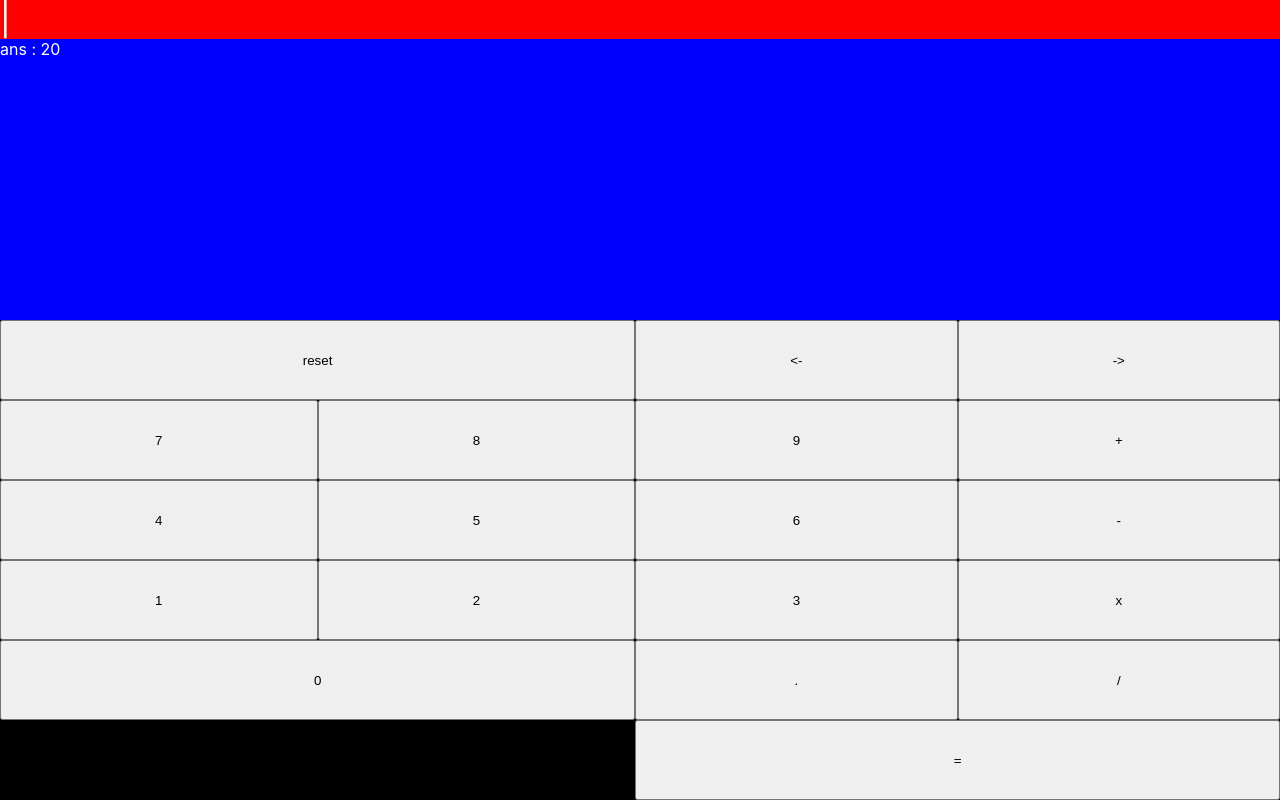
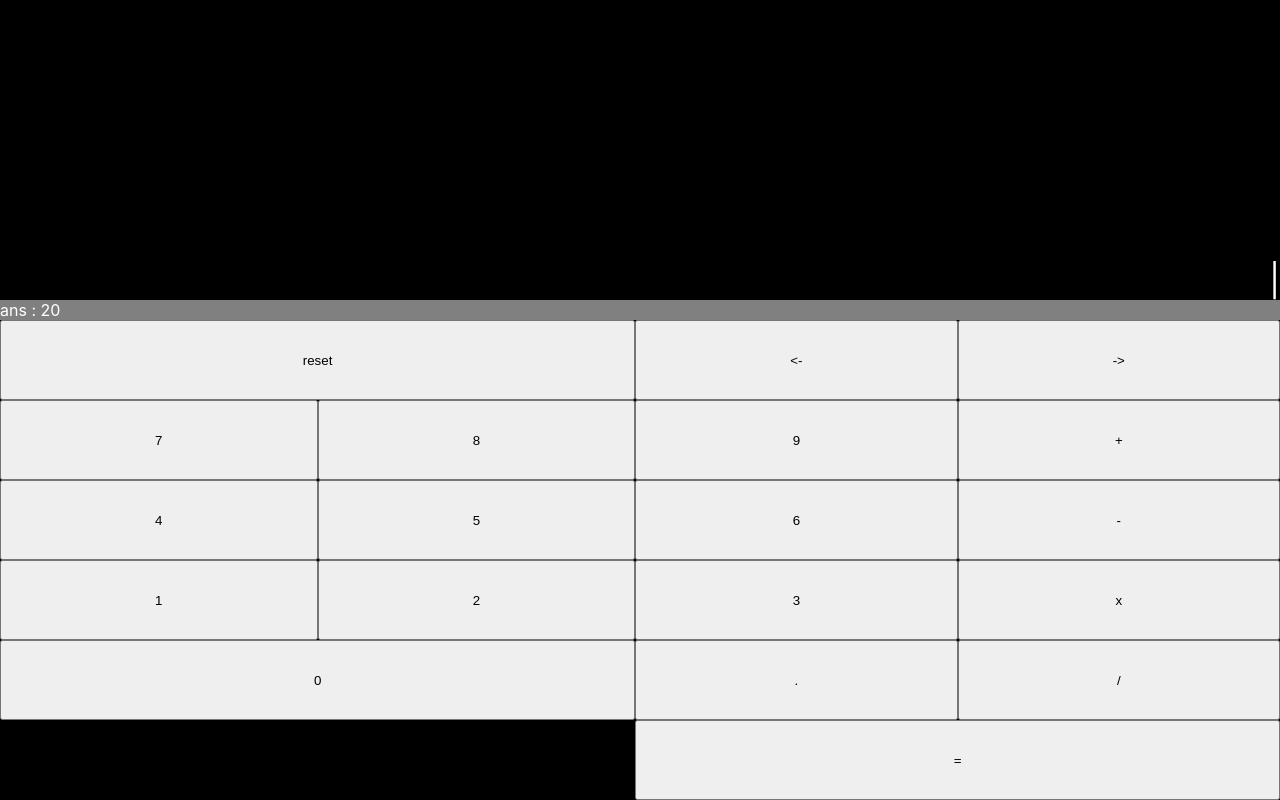
Before and after one commit to JohnDelta/react-calculator, a React (Create React App) app: page / in a window 1280 px wide. Built offline with nearby package versions, Linux system fonts and the light colour scheme.

Commit message:
fixed style to display the output properly.

```diff
--- a/src/App.css
+++ b/src/App.css
@@ -9,14 +9,21 @@
 }
 
 .Display {
-	background-color : blue;
 	color : #FFFFFF;
-
+	display : grid;
+	grid-template-columns : 100%;
+	grid-template-rows : auto auto;
+	align-items : end;
+	align-content : end;
 }
 
 .input {
-	background-color : red;
+	max-height : 100%;
 	overflow-y : scroll;
+	display : flex;
+	align-items : flex-end;
+	justify-content : flex-end;
+	flex-wrap : wrap;
 }
 
 .value {
@@ -25,12 +32,13 @@
 }
 
 .cursor {
+
 	font-size : 2em;
 	animation : cursorToggle 1s infinite;
 }
 
 .answer {
-	justify-content : end;
+	background-color : gray;
 }
 
 @keyframes cursorToggle {
```
